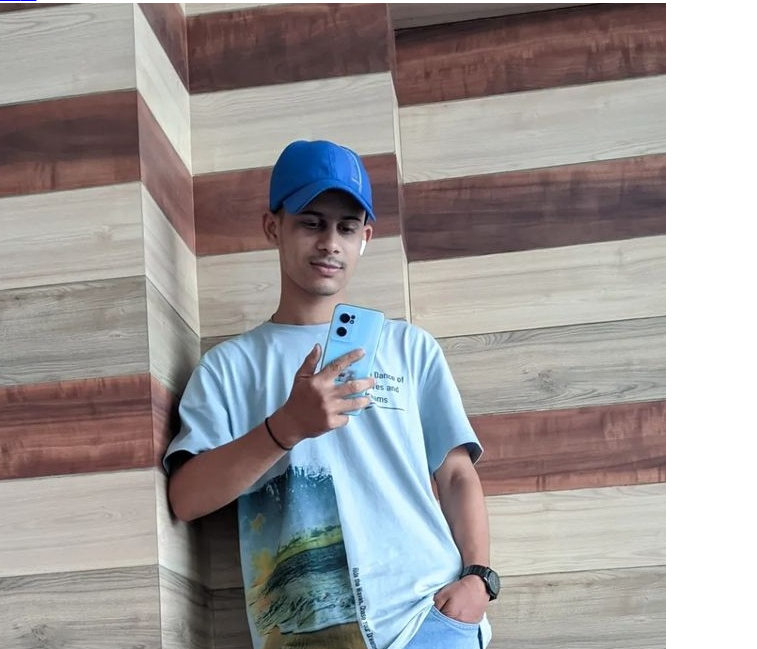
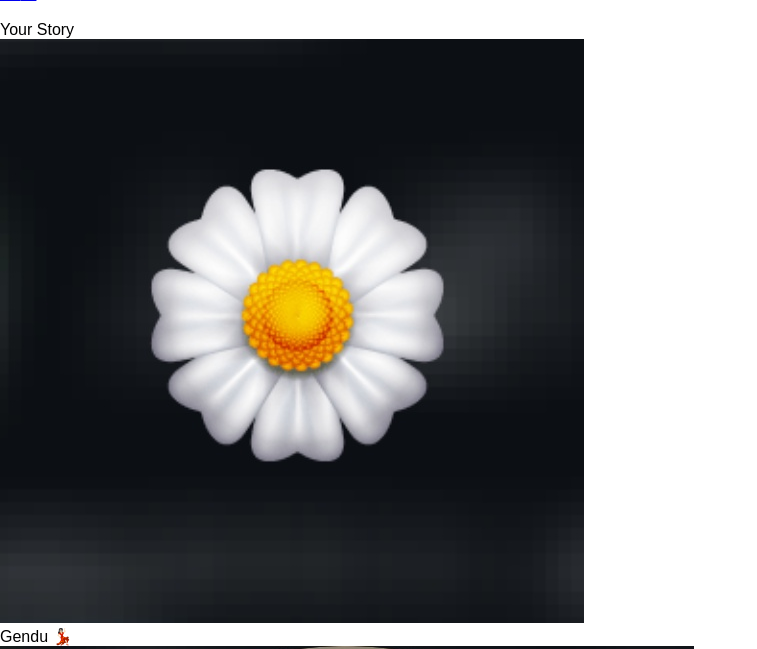
Before and after one commit to HttpsSushil/instagram, a plain HTML site: page index.html in a window 1280 px wide. Shown: the part 43-692 px from the top of the page, without its empty margins (0-757 px from the left). Drawn offline with nearby package versions, Linux system fonts and the light colour scheme; a web font is replaced by a local one.

Commit message:
Update index.html

```diff
--- a/index.html
+++ b/index.html
@@ -26,7 +26,7 @@
     </nav>
 
     <div class="story">
-        <div class="img"> <a href="https://www.instagram.com/"> <img src="/photo/sushil.jpg" alt=""> </a> <p>Your Story</p> </div>
+        <div class="img"> <a href="https://www.instagram.com/"> <img src="/sushil.jpg" alt=""> </a> <p>Your Story</p> </div>
         <div class="img"> <a href="#"> <img src="/photo/gendu.jpg" alt=""> </a> <p>Gendu 💃🏻</p> </div>
         <div class="img"> <a href="#"> <img src="/photo/niru.jpg" alt=""> </a> <p>Niru Bhai</p> </div>
         <div class="img"> <a href="#"> <img src="/photo/lipi.jpg" alt=""> </a> <p>Lipika</p> </div>
```
